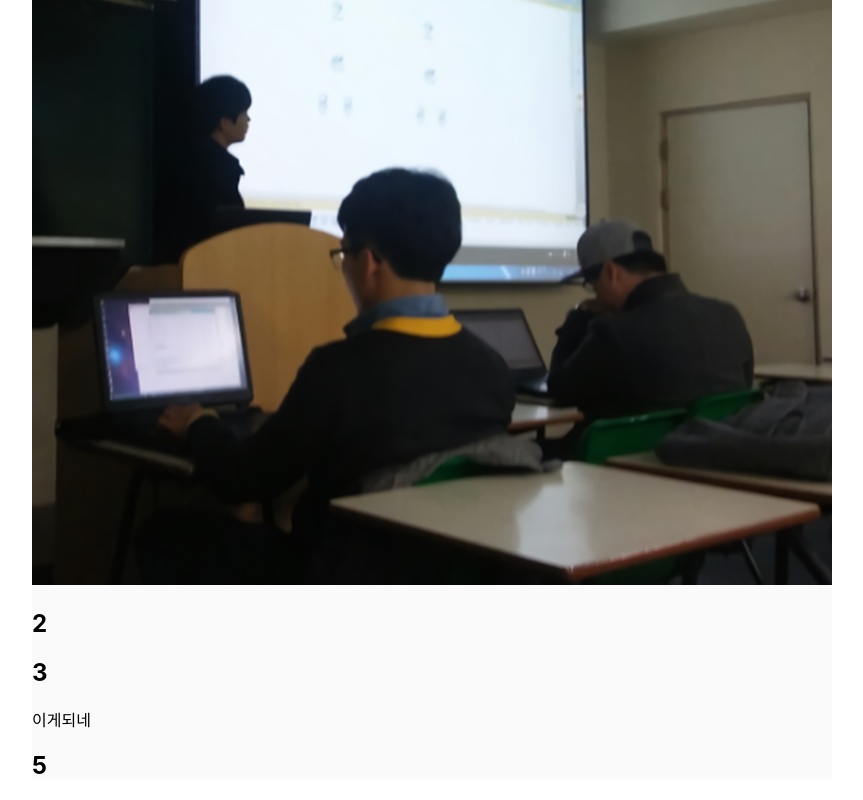
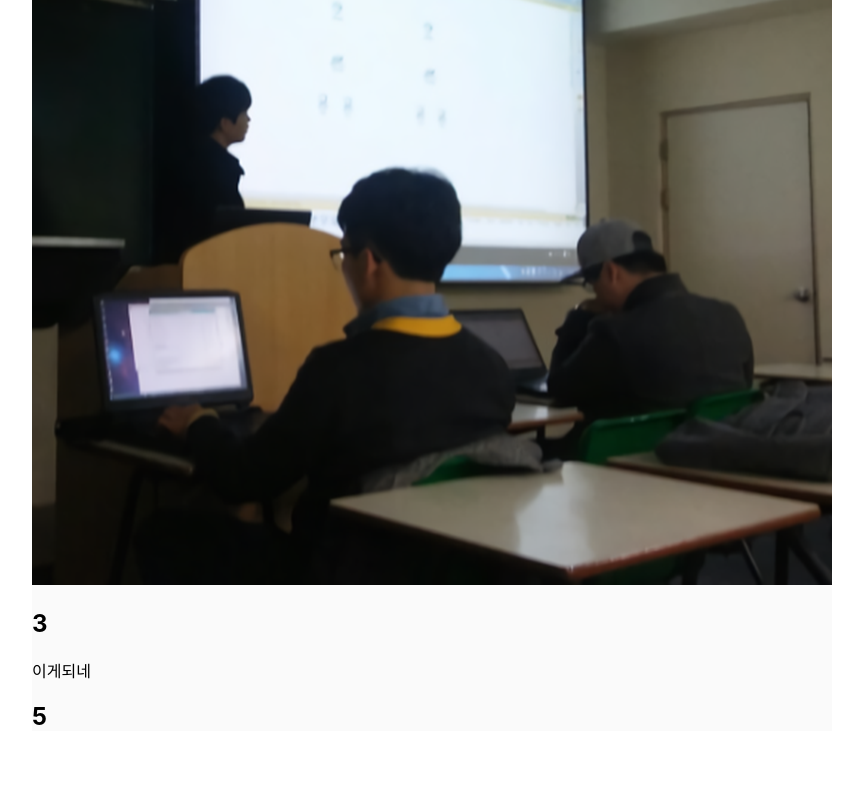
Before and after one commit to BonhyeonGu/Portfolio, a React (Create React App) app: page / in a window 1280 px wide. Shown: the part 1019-1819 px from the top of the page, without its empty margins (338-1201 px from the left). After the commit the page ends 1770 px from the top, so only its background shows below. Built offline with nearby package versions, Linux system fonts and the light colour scheme.

Commit message:
바디 정리

```diff
--- a/src/component/Content.js
+++ b/src/component/Content.js
@@ -3,11 +3,8 @@ import CAbout from './CAbout.js';
 import CProject from './CProject.js';
 export default function Content() {
     return <div className={styles.box}>
-        <div id="Home">
+        <div id="About">
             <CAbout />
-        </div>
-        <div id="About">
-            <h2>2</h2>
         </div>
         <div id="Teck">
             <h2>3</h2>
```
